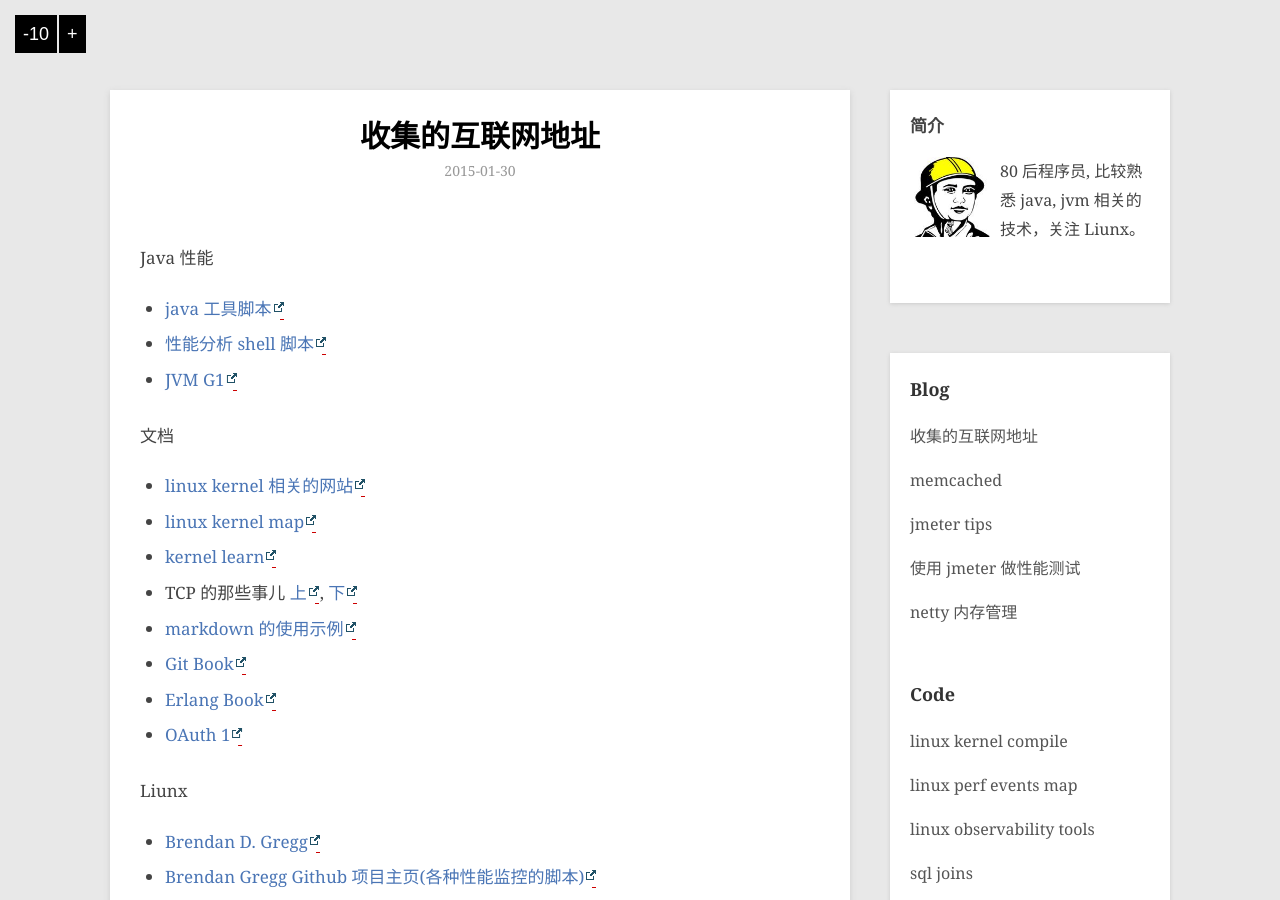
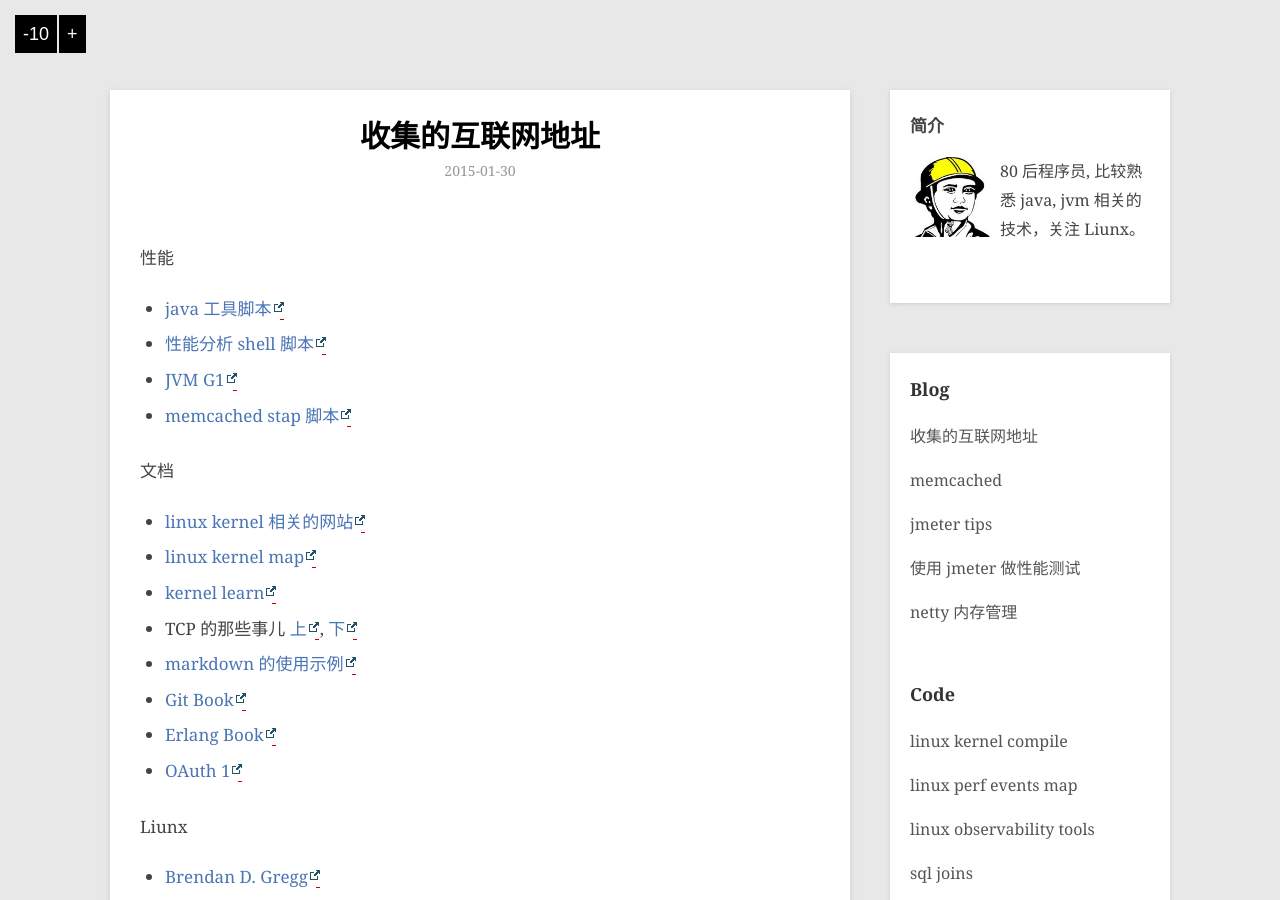
Before and after one commit to hushi55/hushi55.github.io, a Jekyll site: the page built from _posts/blog/2015-01-30-blogs.md, in a window 1280 px wide and 900 px high. Built offline with Jekyll 4.4.1, drawn with Linux system fonts in a browser that asks for light colours; Markdown is read by kramdown in place of the engine named in the settings; comment, search, counter and statistics services are not loaded.

Commit message:
update add systemtap script

```diff
--- a/_posts/blog/2015-01-30-blogs.md
+++ b/_posts/blog/2015-01-30-blogs.md
@@ -5,11 +5,12 @@ description: 收集的一些好的互联网地址
 category: blog
 tags: [blog]
 ---
-Java 性能
+ 性能
 
 - [java 工具脚本](https://github.com/oldratlee/useful-scripts)
 - [性能分析 shell 脚本](https://github.com/imbugs/perfanalyzer)
 - [JVM G1](http://java-is-the-new-c.blogspot.com/2013/07/tuning-and-benchmarking-java-7s-garbage.html)
+- [memcached stap 脚本](https://gist.github.com/leverich/10292732/download#)
 
 文档
 
```
